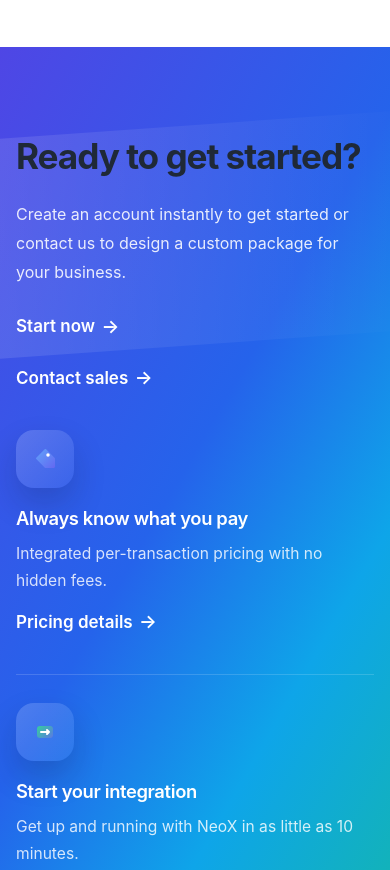
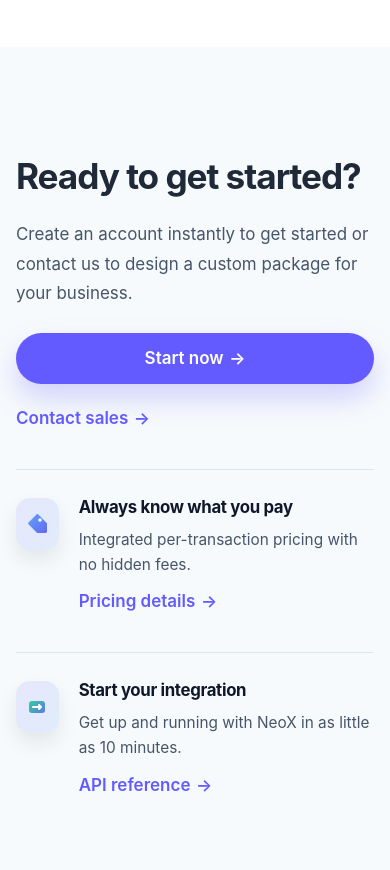
Before and after one commit to dajneem23/neox-clone, a website: page index.html in a window 390 px wide. Shown: the part 7800-8670 px from the top of the page. Drawn offline with Linux system fonts and the light colour scheme.

Commit message:
v1: look fine

```diff
--- a/css/style.css
+++ b/css/style.css
@@ -751,185 +751,35 @@ section {
 }
 
 /* CTA Section */
-.cta-section {
-    background: linear-gradient(120deg, #4f46e5 0%, #2563eb 45%, #0ea5e9 70%, #14b8a6 100%);
-    padding: 120px 0 140px;
-    position: relative;
-    overflow: hidden;
-    color: #ffffff;
+.cta-section { background:#f7fafc; padding:110px 0 130px; position:relative; overflow:hidden; color:#0f172a; }
+
+.cta-stack { display:grid; grid-template-columns:1.15fr 1fr 1fr; gap:3rem; align-items:start; }
+
+.cta-main-block { display:flex; flex-direction:column; gap:1.5rem; }
+.cta-title { font-size:2.4rem; font-weight:700; letter-spacing:-0.03em; margin:0; line-height:1.1; }
+.cta-description { font-size:1.06rem; line-height:1.75; color:#475569; max-width:560px; }
+
+.cta-links { display:flex; flex-wrap:wrap; gap:1.25rem 1.75rem; font-weight:600; }
+.cta-link { display:inline-flex; align-items:center; gap:.35rem; color:#635bff; text-decoration:none; transition:color .2s ease,gap .2s ease; }
+.cta-link:hover { color:#5850ec; gap:.5rem; }
+.cta-link-primary { background:#635bff; color:#fff; border-radius:9999px; padding:.7rem 1.4rem; box-shadow:0 14px 28px rgba(99,91,255,.25); }
+.cta-link-primary:hover { color:#fff; box-shadow:0 18px 34px rgba(99,91,255,.28); }
+
+.cta-feature-block { display:flex; align-items:flex-start; gap:1.25rem; padding-left:1.5rem; border-left:1px solid rgba(148,163,184,.35); }
+.cta-feature-icon { display:inline-flex; align-items:center; justify-content:center; width:52px; height:52px; border-radius:14px; background:linear-gradient(135deg, rgba(99,102,241,.12), rgba(59,130,246,.12)); box-shadow:0 10px 20px rgba(2,6,23,.08); }
+.cta-feature-content { display:flex; flex-direction:column; gap:.65rem; }
+.cta-feature-title { font-size:1.05rem; font-weight:700; margin:0; color:#0f172a; }
+.cta-feature-description { font-size:.96rem; line-height:1.6; color:#475569; max-width:360px; margin:0; }
+.cta-feature-link { display:inline-flex; align-items:center; gap:.35rem; font-weight:600; color:#635bff; text-decoration:none; transition:color .2s ease,gap .2s ease; }
+.cta-feature-link:hover { color:#5850ec; gap:.5rem; }
+
+@media (max-width:1024px){
+  .cta-stack{ grid-template-columns:1fr; gap:2.25rem; }
+  .cta-feature-block{ border-left:0; padding-left:0; padding-top:1.75rem; border-top:1px solid rgba(148,163,184,.25); }
+  .cta-title{ font-size:2.2rem; }
 }
 
-.cta-section::before,
-.cta-section::after {
-    content: '';
-    position: absolute;
-    left: 50%;
-    width: 120%;
-    height: 220px;
-    transform: translateX(-50%) skewY(-4deg);
-    background: linear-gradient(90deg, rgba(255, 255, 255, 0.12), rgba(255, 255, 255, 0));
-    pointer-events: none;
-}
-
-.cta-section::before {
-    top: 8%;
-}
-
-.cta-section::after {
-    bottom: -12%;
-}
-
-.cta-stack {
-    position: relative;
-    z-index: 1;
-    display: flex;
-    flex-direction: column;
-    gap: 2.75rem;
-    max-width: 720px;
-}
-
-.cta-main-block {
-    display: flex;
-    flex-direction: column;
-    gap: 1.5rem;
-}
-
-.cta-title {
-    font-size: 2.75rem;
-    font-weight: 700;
-    letter-spacing: -0.03em;
-    margin: 0;
-    line-height: 1.1;
-}
-
-.cta-description {
-    font-size: 1.1rem;
-    line-height: 1.8;
-    color: rgba(255, 255, 255, 0.88);
-    max-width: 560px;
-}
-
-.cta-links {
-    display: flex;
-    flex-wrap: wrap;
-    gap: 1.75rem;
-    font-weight: 600;
-}
-
-.cta-link {
-    display: inline-flex;
-    align-items: center;
-    gap: 0.4rem;
-    color: #ffffff;
-    text-decoration: none;
-    transition: opacity 0.2s ease, gap 0.2s ease;
-}
-
-.cta-link:hover {
-    opacity: 0.85;
-    gap: 0.55rem;
-}
-
-.cta-link-arrow {
-    font-size: 1.1em;
-}
-
-.cta-feature-block {
-    display: flex;
-    align-items: flex-start;
-    gap: 1.5rem;
-    position: relative;
-}
-
-.cta-feature-block + .cta-feature-block {
-    padding-top: 2.25rem;
-    border-top: 1px solid rgba(255, 255, 255, 0.15);
-}
-
-.cta-feature-icon {
-    display: inline-flex;
-    align-items: center;
-    justify-content: center;
-    width: 58px;
-    height: 58px;
-    border-radius: 18px;
-    background: linear-gradient(135deg, rgba(255, 255, 255, 0.18), rgba(255, 255, 255, 0.05));
-    box-shadow: 0 16px 32px rgba(15, 23, 42, 0.18);
-}
-
-.cta-feature-content {
-    display: flex;
-    flex-direction: column;
-    gap: 0.75rem;
-}
-
-.cta-feature-title {
-    font-size: 1.15rem;
-    font-weight: 600;
-    margin: 0;
-    color: #ffffff;
-}
-
-.cta-feature-description {
-    font-size: 0.975rem;
-    line-height: 1.7;
-    color: rgba(255, 255, 255, 0.82);
-    max-width: 520px;
-    margin: 0;
-}
-
-.cta-feature-link {
-    display: inline-flex;
-    align-items: center;
-    gap: 0.4rem;
-    font-weight: 600;
-    color: #ffffff;
-    text-decoration: none;
-    transition: opacity 0.2s ease, gap 0.2s ease;
-}
-
-.cta-feature-link:hover {
-    opacity: 0.85;
-    gap: 0.55rem;
-}
-
-@media (max-width: 768px) {
-    .cta-section {
-        padding: 90px 0 110px;
-    }
-
-    .cta-stack {
-        gap: 2.25rem;
-    }
-
-    .cta-title {
-        font-size: 2.2rem;
-    }
-
-    .cta-links {
-        gap: 1.25rem;
-    }
-
-    .cta-feature-block {
-        flex-direction: column;
-        gap: 1.25rem;
-    }
-
-    .cta-feature-block + .cta-feature-block {
-        padding-top: 1.75rem;
-    }
-}
-
-@media (max-width: 540px) {
-    .cta-description {
-        font-size: 1rem;
-    }
-
-    .cta-links {
-        flex-direction: column;
-        align-items: flex-start;
-    }
-}
+@media (max-width:640px){ .cta-link-primary{ width:100%; justify-content:center; } }
 
 /* Footer */
 .footer {
@@ -972,8 +822,8 @@ section {
 }
 
 .social-link:hover {
-    background-color: var(--primary-color);
-    transform: translateY(-2px);
+    color: #5850ec;
+    gap: .5rem;
 }
 
 .footer-heading {
@@ -1003,6 +853,8 @@ section {
 
 .footer-bottom {
     display: flex;
+@media (max-width: 1024px) { .cta-stack { grid-template-columns: 1fr; gap: 2.25rem; } .cta-title { font-size: 2.2rem; } .cta-stack > .cta-feature-block:nth-child(2)::before, .cta-stack > .cta-feature-block:nth-child(3)::before { display: none; } }
+@media (max-width: 640px) { .cta-link-primary { width: 100%; justify-content: center; } }
     justify-content: space-between;
     align-items: center;
     padding-top: var(--spacing-xl);
--- a/index.html
+++ b/index.html
@@ -488,7 +488,7 @@
                         Create an account instantly to get started or contact us to design a custom package for your business.
                     </p>
                     <div class="cta-links">
-                        <a href="#solutions" class="cta-link">
+                        <a href="#solutions" class="cta-link cta-link-primary">
                             Start now
                             <span class="cta-link-arrow">→</span>
                         </a>
```
Also changed, not shown: assets/v1.jpeg (added).
